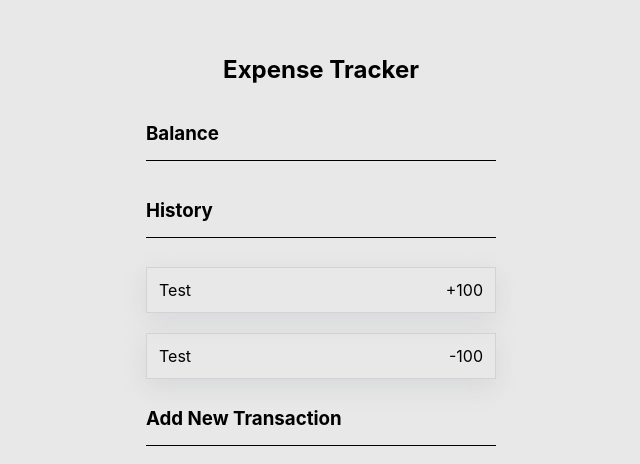
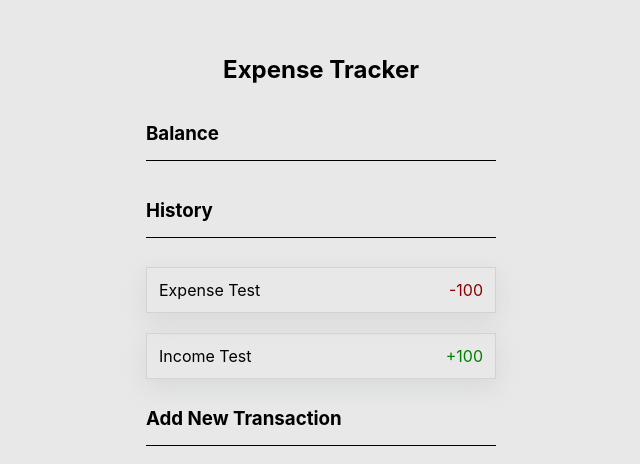
Before and after one commit to juniorleota/react-expense-tracker, a React (Create React App) app: page / in a window 1280 px wide. Shown: the part 150-614 px from the top of the page, without its empty margins (319-959 px from the left). Built offline with nearby package versions, Linux system fonts and the light colour scheme.

Commit message:
Add implementation for expanse vs income items

```diff
--- a/src/App.css
+++ b/src/App.css
@@ -49,3 +49,11 @@
   justify-content: space-between;
   box-shadow: rgba(149, 157, 165, 0.2) 0px 8px 24px;;
 }
+
+.expense .amount {
+  color: green;
+}
+
+.income .amount {
+  color: darkred;
+}
--- a/src/components/TxHistoryList.js
+++ b/src/components/TxHistoryList.js
@@ -1,15 +1,34 @@
 import React, {Component} from 'react';
+import TxHistoryListItem from "./TxHistoryListItem";
 
 class TxHistoryList extends Component {
   constructor(props) {
     super(props);
+    const testItem1 = {
+      description: 'Expense Test',
+      amount: 100,
+      type: 'expense'
+    }
+    const testItem2 = {
+      description: 'Income Test',
+      amount: 100,
+      type: 'income'
+    }
+
+    this.state = {
+      txList: JSON.parse(localStorage.getItem("txList")) || [testItem1, testItem2]
+    }
+  }
+
+  txRows() {
+    return this.state.txList.map((tx) => <TxHistoryListItem tx={tx}/>);
   }
 
   render() {
+
     return (
         <div className={"table"}>
-          <div className={"row"}><span>Test</span><span>+100</span></div>
-          <div className={"row"}><span>Test</span><span>-100</span></div>
+          {this.txRows()}
         </div>
     );
   }
--- /dev/null
+++ b/src/components/TxHistoryListItem.js
@@ -0,0 +1,25 @@
+import React, {Component} from 'react';
+import TxHistoryListItemExpense from "./TxHistoryListItemExpense";
+import TxHistoryListItemIncome from "./TxHistoryListItemIncome";
+
+class TxHistoryListItem extends Component {
+  render() {
+    return (
+        <>
+          {this.getCorrectItemComponent(this.props.tx)}
+        </>
+    );
+  }
+
+  getCorrectItemComponent(tx) {
+    if (tx.type === 'expense') {
+      return <TxHistoryListItemExpense tx={tx}/>;
+    } else if (tx.type === 'income') {
+      return <TxHistoryListItemIncome tx={tx}/>;
+    } else {
+      return <></>;
+    }
+  }
+}
+
+export default TxHistoryListItem;
--- /dev/null
+++ b/src/components/TxHistoryListItemExpense.js
@@ -0,0 +1,14 @@
+import React, {Component} from 'react';
+
+class TxHistoryListItemExpense extends Component {
+  render() {
+    return (
+        <div className={"row income"}>
+          <span>{this.props.tx.description}</span>
+          <span className={"amount"}>-{this.props.tx.amount}</span>
+        </div>
+    );
+  }
+}
+
+export default TxHistoryListItemExpense;
--- /dev/null
+++ b/src/components/TxHistoryListItemIncome.js
@@ -0,0 +1,14 @@
+import React, {Component} from 'react';
+
+class TxHistoryListItemIncome extends Component {
+  render() {
+    return (
+        <div className={"row expense"}>
+          <span>{this.props.tx.description}</span>
+          <span className={"amount"}>+{this.props.tx.amount}</span>
+        </div>
+    );
+  }
+}
+
+export default TxHistoryListItemIncome;
```
